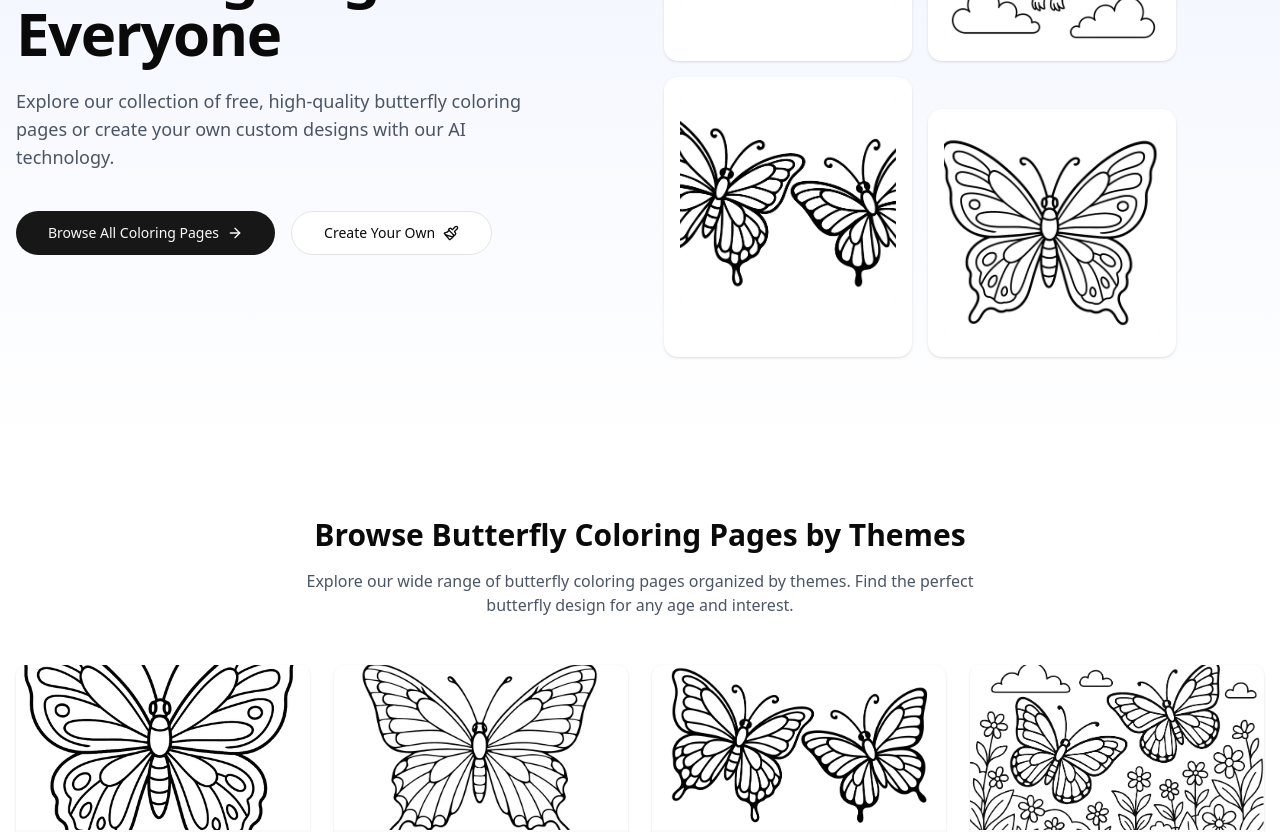
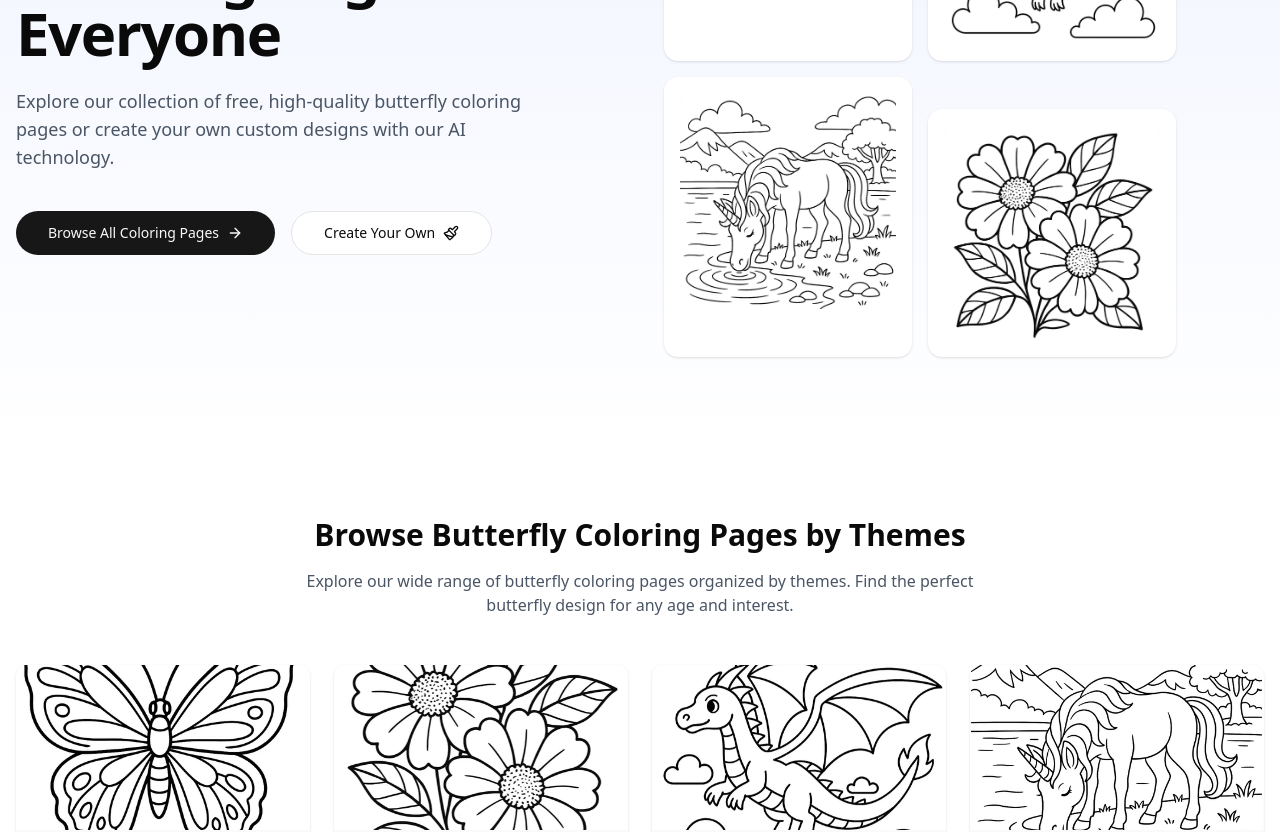
Before and after one commit to NING17-svg/coloring-pages, a Next.js app: page / in a window 1280 px wide. Shown: the part 380-1212 px from the top of the page. Built offline with nearby package versions, Linux system fonts and the light colour scheme.

Commit message:
修改首页显示图片

```diff
--- a/src/app/page.tsx
+++ b/src/app/page.tsx
@@ -4,6 +4,12 @@ import Image from 'next/image';
 import { LayoutContainer } from '@/components/layout/layout-container';
 import { Button } from '@/components/ui/button';
 import { ArrowRight, Paintbrush, Image as ImageIcon, Download, Star, Users } from 'lucide-react';
+
+// 导入JSON数据
+import butterflyData from '../../data/butterfly-coloring-pages.json';
+import flowerData from '../../data/flower-coloring-pages.json';
+import dragonData from '../../data/dragon-coloring-pages.json';
+import unicornData from '../../data/unicorn-coloring-pages.json';
 
 export const metadata: Metadata = {
   title: 'Butterfly Coloring Pages - Free Printable Designs | butterfly-coloring-pages.com',
@@ -67,8 +73,8 @@ export default function Home() {
                 <div className="bg-white p-4 rounded-xl shadow-sm">
                   <div className="bg-gray-100 rounded-lg aspect-square relative overflow-hidden">
                     <Image
-                      src="/images/coloring/butterfly/0003-butterfly-coloring-pages.webp"
-                      alt="Detailed butterfly coloring page"
+                      src="/images/coloring/unicorn/0002-unicorn-coloring-pages.webp"
+                      alt="A unicorn in a forest"
                       className="object-cover"
                       fill
                     />
@@ -77,8 +83,8 @@ export default function Home() {
                 <div className="bg-white p-4 rounded-xl shadow-sm mt-8">
                   <div className="bg-gray-100 rounded-lg aspect-square relative overflow-hidden">
                     <Image
-                      src="/images/coloring/butterfly/0001-butterfly-coloring-pages.webp"
-                      alt="Monarch butterfly coloring page"
+                      src="/images/coloring/flower/0001-flower-coloring-pages.webp"
+                      alt="two flowers"
                       className="object-cover"
                       fill
                     />
@@ -105,22 +111,22 @@ export default function Home() {
               {
                 name: 'Butterfly coloring pages',
                 image: '/images/coloring/butterfly/0001-butterfly-coloring-pages.webp',
-                count: 4
+                count: butterflyData.count
               },
               {
                 name: 'Flower coloring pages',
-                image: '/images/coloring/butterfly/0002-butterfly-coloring-pages.webp',
-                count: 1
+                image: '/images/coloring/flower/0001-flower-coloring-pages.webp',
+                count: flowerData.count
               },
               {
                 name: 'Dragon coloring pages',
-                image: '/images/coloring/butterfly/0003-butterfly-coloring-pages.webp',
-                count: 1
+                image: '/images/coloring/dragon/0001-dragon-coloring-pages.webp',
+                count: dragonData.count
               },
               {
                 name: 'Unicorn coloring pages',
-                image: '/images/coloring/butterfly/0004-butterfly-coloring-pages.webp',
-                count: 1
+                image: '/images/coloring/unicorn/0002-unicorn-coloring-pages.webp',
+                count: unicornData.count
               }
             ].map((category, index) => (
               <Link href={`/coloring-pages/${category.name.toLowerCase().replace(/\s+/g, '-')}`} key={index} className="group">
```
